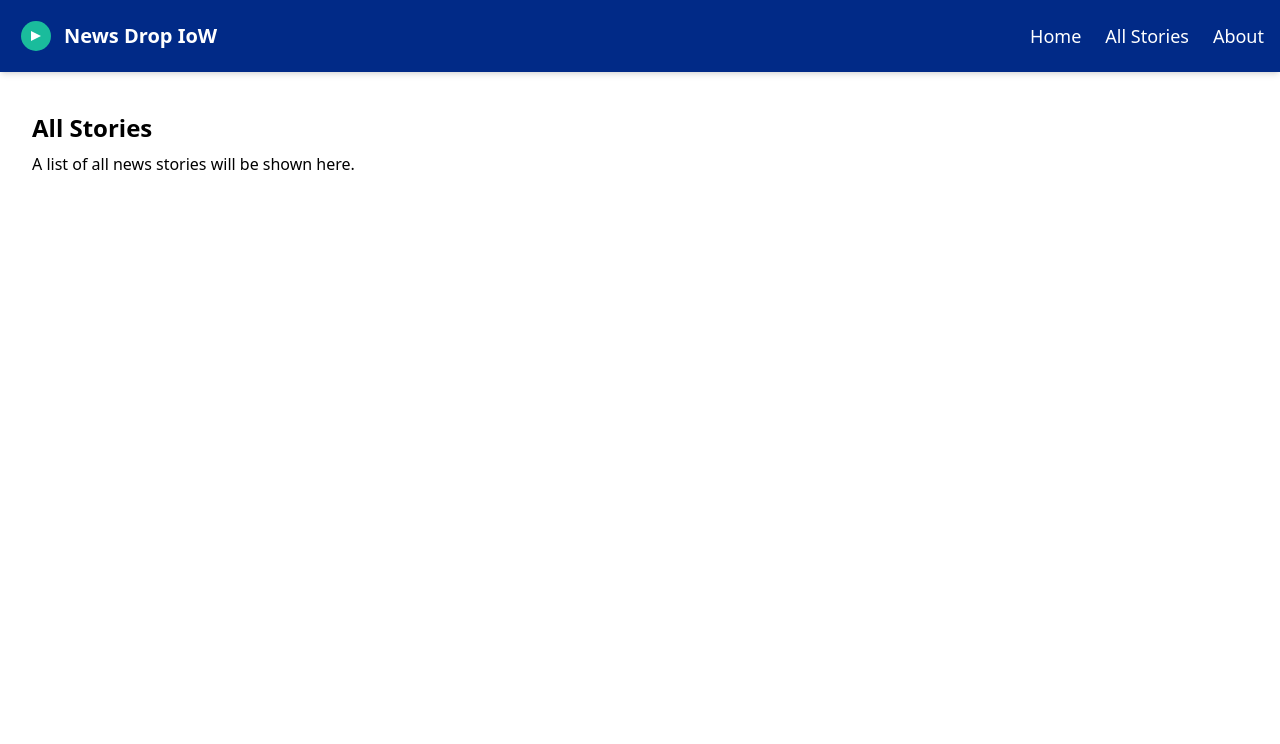
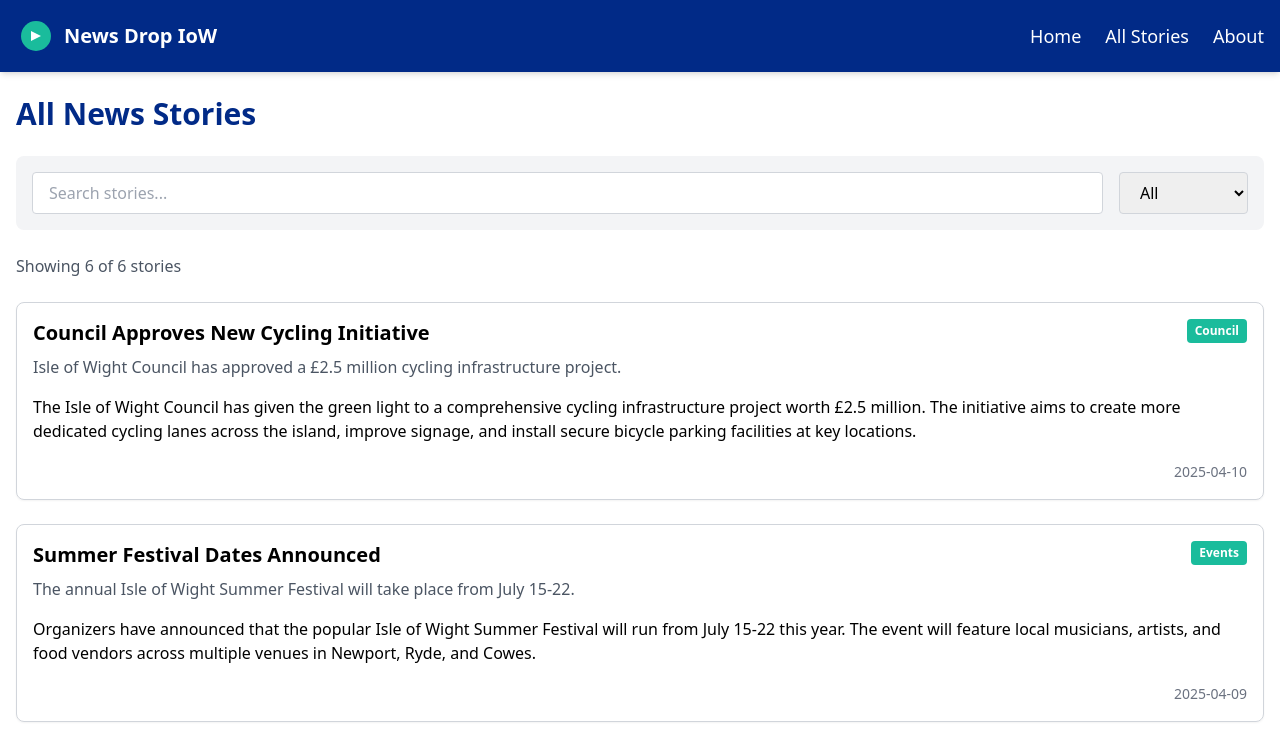
Before and after one commit to sausage4mash/newsdrop-website-isleofwight, a React (Vite) app: page /stories in a window 1280 px wide. Shown: the top 744 px of the page. Built offline with nearby package versions, Linux system fonts and the light colour scheme.

Commit message:
Update AllStories.jsx

```diff
--- a/src/pages/AllStories.jsx
+++ b/src/pages/AllStories.jsx
@@ -1,8 +1,136 @@
+import { useState } from 'react';
+
 export default function AllStories() {
-    return (
-      <div className="p-4">
-        <h2 className="text-2xl font-bold">All Stories</h2>
-        <p className="mt-2">A list of all news stories will be shown here.</p>
+  // Mock data for news stories
+  const allStories = [
+    {
+      id: 1,
+      title: "Council Approves New Cycling Initiative",
+      summary: "Isle of Wight Council has approved a £2.5 million cycling infrastructure project.",
+      content: "The Isle of Wight Council has given the green light to a comprehensive cycling infrastructure project worth £2.5 million. The initiative aims to create more dedicated cycling lanes across the island, improve signage, and install secure bicycle parking facilities at key locations.",
+      date: "2025-04-10",
+      category: "Council"
+    },
+    {
+      id: 2,
+      title: "Summer Festival Dates Announced",
+      summary: "The annual Isle of Wight Summer Festival will take place from July 15-22.",
+      content: "Organizers have announced that the popular Isle of Wight Summer Festival will run from July 15-22 this year. The event will feature local musicians, artists, and food vendors across multiple venues in Newport, Ryde, and Cowes.",
+      date: "2025-04-09",
+      category: "Events"
+    },
+    {
+      id: 3,
+      title: "Local School Wins National Award",
+      summary: "Carisbrooke College has been recognized for its innovative teaching methods.",
+      content: "Carisbrooke College has received national recognition for its pioneering approach to education. The school was awarded the 'Innovation in Education' prize at the National Teaching Awards ceremony in London last week.",
+      date: "2025-04-08",
+      category: "Education"
+    },
+    {
+      id: 4,
+      title: "New Ferry Service Launched",
+      summary: "A new high-speed ferry service between Ryde and Portsmouth has been launched.",
+      content: "Travelers between the Isle of Wight and the mainland now have a new transportation option. The high-speed ferry service, operated by Island Connect, promises to reduce journey times between Ryde and Portsmouth by up to 15 minutes.",
+      date: "2025-04-07",
+      category: "Transport"
+    },
+    {
+      id: 5,
+      title: "Police Report Drop in Crime Rates",
+      summary: "The latest statistics show a 12% reduction in crime across the Isle of Wight.",
+      content: "Isle of Wight Police have released crime statistics for the first quarter of 2025, showing a significant 12% reduction in overall crime rates compared to the same period last year. The decrease is particularly notable in property-related offenses.",
+      date: "2025-04-06",
+      category: "Police"
+    },
+    {
+      id: 6,
+      title: "Historic Building Restoration Complete",
+      summary: "The restoration of Osborne House's East Wing has been completed after two years.",
+      content: "After two years of careful work, the restoration of the East Wing at Osborne House has been completed. The project, which cost £3.2 million, has returned the historic rooms to their original Victorian splendor.",
+      date: "2025-04-05",
+      category: "Heritage"
+    }
+  ];
+
+  // State for filters
+  const [categoryFilter, setCategoryFilter] = useState('All');
+  const [searchTerm, setSearchTerm] = useState('');
+
+  // Get unique categories for filter dropdown
+  const categories = ['All', ...new Set(allStories.map(story => story.category))];
+
+  // Filter stories based on category and search term
+  const filteredStories = allStories.filter(story => {
+    const matchesCategory = categoryFilter === 'All' || story.category === categoryFilter;
+    const matchesSearch = story.title.toLowerCase().includes(searchTerm.toLowerCase()) ||
+                          story.summary.toLowerCase().includes(searchTerm.toLowerCase());
+    return matchesCategory && matchesSearch;
+  });
+
+  return (
+    <div className="space-y-6">
+      <h1 className="text-3xl font-bold text-primary">All News Stories</h1>
+
+      {/* Filters */}
+      <div className="flex flex-col md:flex-row gap-4 bg-gray-100 dark:bg-gray-800 p-4 rounded-lg">
+        <div className="flex-1">
+          <input
+            type="text"
+            placeholder="Search stories..."
+            className="w-full px-4 py-2 rounded border border-gray-300 focus:outline-none focus:border-accent"
+            value={searchTerm}
+            onChange={(e) => setSearchTerm(e.target.value)}
+          />
+        </div>
+        <div>
+          <select
+            className="px-4 py-2 rounded border border-gray-300 focus:outline-none focus:border-accent"
+            value={categoryFilter}
+            onChange={(e) => setCategoryFilter(e.target.value)}
+          >
+            {categories.map(category => (
+              <option key={category} value={category}>{category}</option>
+            ))}
+          </select>
+        </div>
       </div>
-    );
-  }
+
+      {/* Results count */}
+      <p className="text-gray-600 dark:text-gray-300">
+        Showing {filteredStories.length} of {allStories.length} stories
+      </p>
+
+      {/* Stories list */}
+      <div className="space-y-6">
+        {filteredStories.map(story => (
+          <div key={story.id} className="border border-gray-300 rounded-lg overflow-hidden shadow-sm hover:shadow-md transition-shadow p-4">
+            <div className="flex justify-between items-start mb-2">
+              <h2 className="text-xl font-semibold">{story.title}</h2>
+              <span className="inline-block px-2 py-1 text-xs font-semibold rounded bg-accent text-white">
+                {story.category}
+              </span>
+            </div>
+            <p className="text-gray-600 dark:text-gray-300 mb-4">{story.summary}</p>
+            <p className="mb-4">{story.content}</p>
+            <div className="text-right">
+              <span className="text-sm text-gray-500">{story.date}</span>
+            </div>
+          </div>
+        ))}
+
+        {filteredStories.length === 0 && (
+          <div className="text-center py-10">
+            <p className="text-xl">No stories found matching your criteria.</p>
+            <button
+              className="mt-4 bg-accent text-white px-4 py-2 rounded"
+              onClick={() => {setCategoryFilter('All'); setSearchTerm('');}}
+            >
+              Reset filters
+            </button>
+          </div>
+        )}
+      </div>
+    </div>
+  );
+}
```
